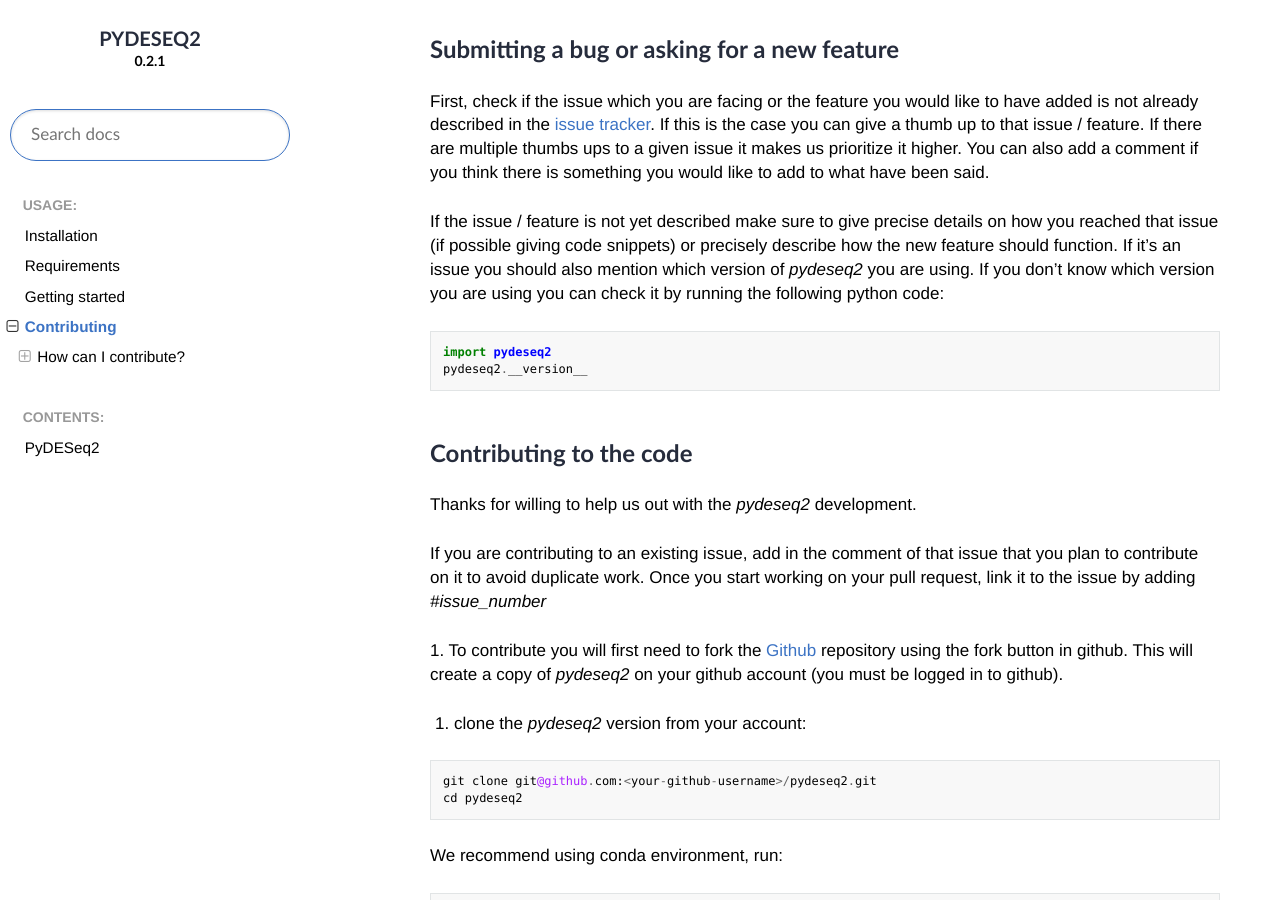
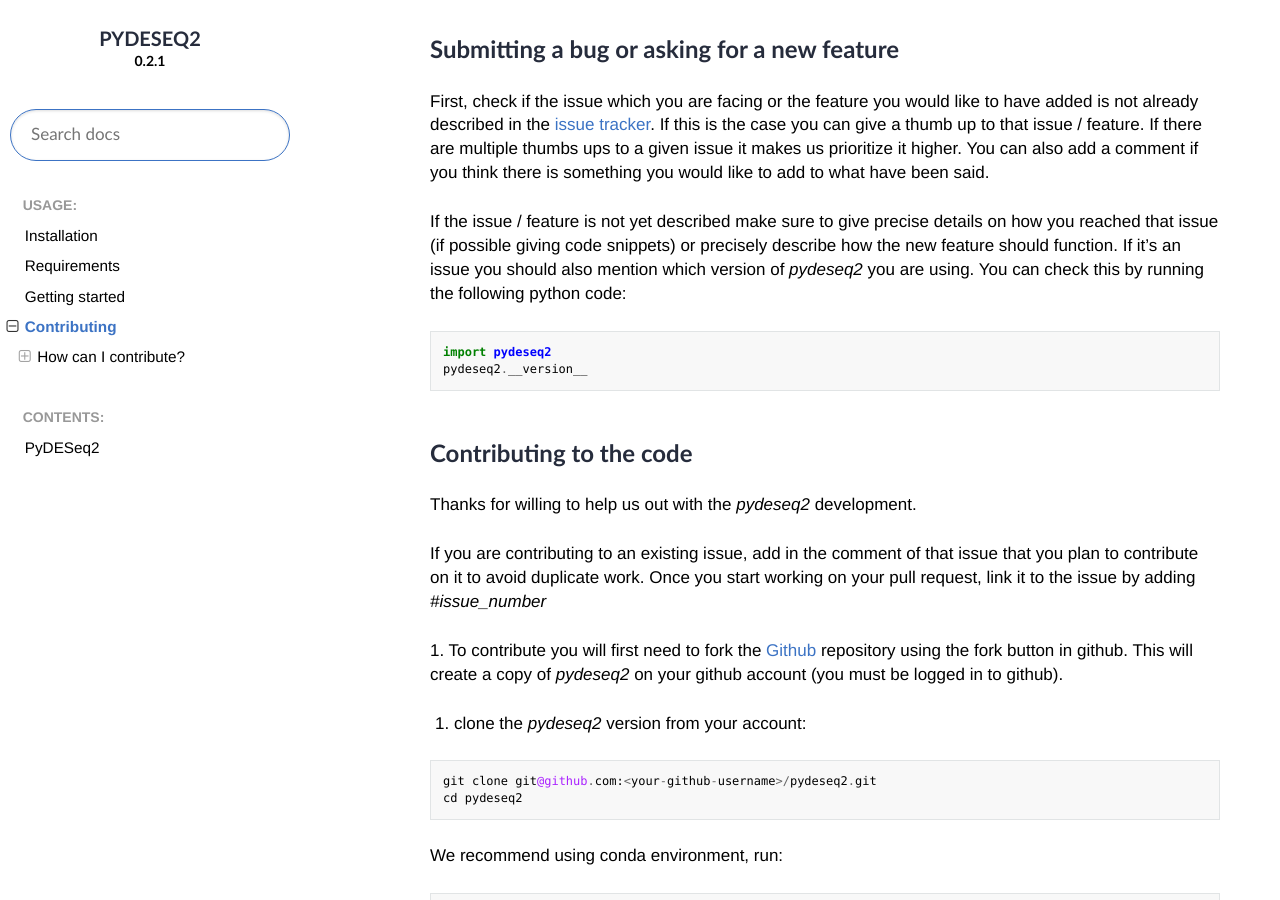
Before and after one commit to owkin/PyDESeq2, a Sphinx documentation site: the page built from docs/source/usage/contributing.rst, in a window 1280 px wide and 900 px high, scrolled down 637 px. Built offline with Sphinx 7.4.7 and the Read the Docs theme 2.0.0, drawn with Linux system fonts in a browser that asks for light colours; some web fonts are replaced.

Commit message:
Update docs/source/usage/contributing.rst
Co-authored-by: Boris Muzellec <BorisMuzellec@users.noreply.github.com>

```diff
--- a/docs/source/usage/contributing.rst
+++ b/docs/source/usage/contributing.rst
@@ -35,8 +35,7 @@
 If the issue / feature is not yet described make sure to give precise details on
 how you reached that issue (if possible giving code snippets) or precisely
 describe how the new feature should function. If it's an issue you should also
-mention which version of `pydeseq2` you are using. If you don't know which
-version you are using you can check it by running the following python code:
+mention which version of `pydeseq2` you are using. You can check this by running the following python code:
 
 .. code-block:: python
 
```
